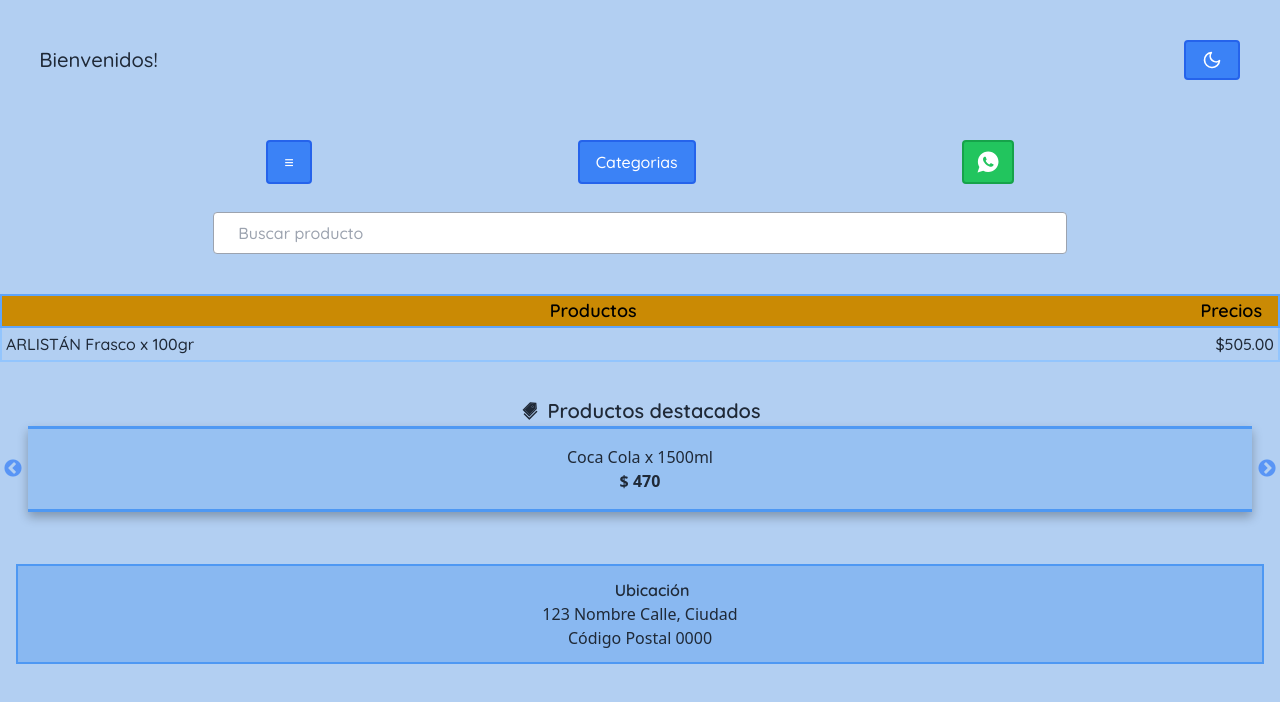
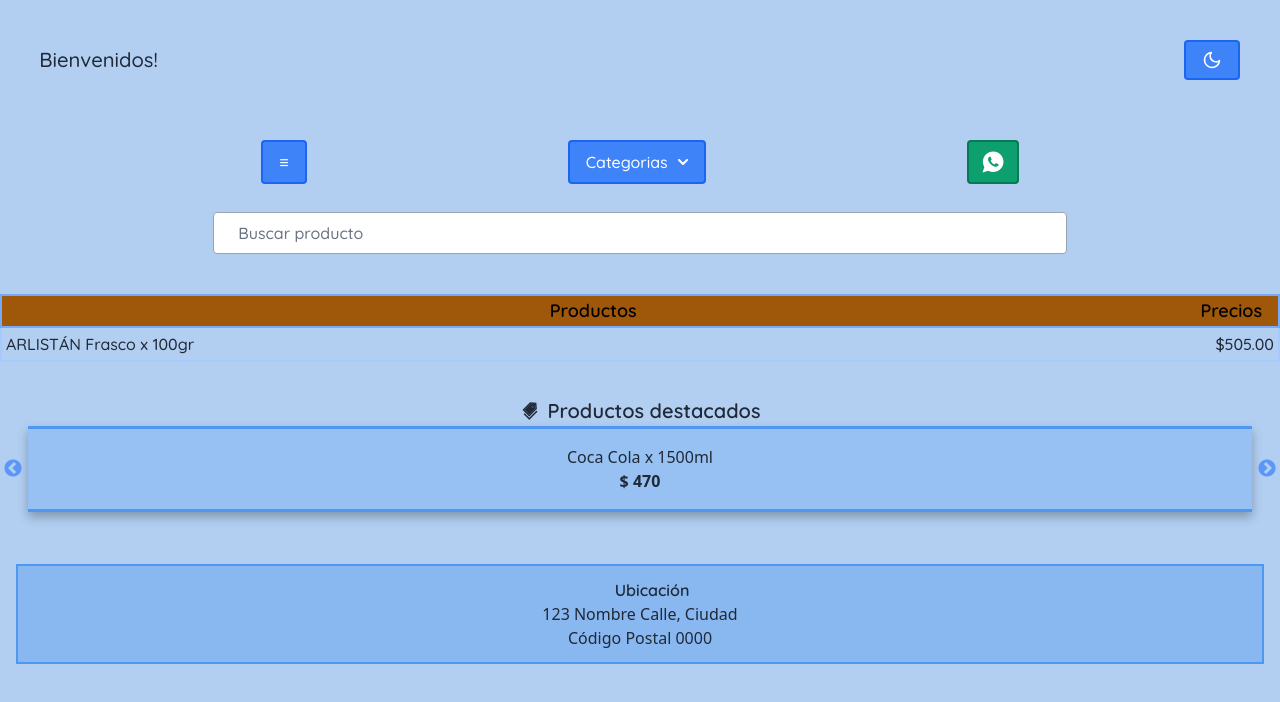
Before and after one commit to LucaCarena97/Web-React, a React (Vite) app: page /alimentos/cafe in a window 1280 px wide. Shown: the top 702 px of the page. Built offline with nearby package versions, Linux system fonts and the light colour scheme; some icons are missing.

Commit message:
estilos botones

```diff
--- a/index.html
+++ b/index.html
@@ -35,6 +35,7 @@
 
   <body>
     <div id="root"></div>
+    <script src="/node_modules/flowbite/dist/flowbite.min.js"></script>
     <script type="module" src="/src/main.jsx"></script>
   </body>
 </html>
--- a/package.json
+++ b/package.json
@@ -10,8 +10,11 @@
     "preview": "vite preview"
   },
   "dependencies": {
+    "@headlessui/react": "^1.7.15",
+    "@heroicons/react": "^2.0.18",
     "@react-icons/all-files": "^4.1.0",
     "animate.css": "^4.1.1",
+    "flowbite": "^1.7.0",
     "react": "^18.2.0",
     "react-dom": "^18.2.0",
     "react-icons": "^4.10.1",
@@ -30,7 +33,7 @@
     "eslint-plugin-react-hooks": "^4.6.0",
     "eslint-plugin-react-refresh": "^0.4.1",
     "postcss": "^8.4.25",
-    "tailwindcss": "^3.3.2",
+    "tailwindcss": "^3.3.3",
     "vite": "^4.4.0"
   }
 }
--- a/src/App.jsx
+++ b/src/App.jsx
@@ -48,6 +48,7 @@ import { Bolsas } from "./components/varios/Bolsas";
 import "slick-carousel/slick/slick.css";
 import "slick-carousel/slick/slick-theme.css";
 import "animate.css";
+import "tailwindcss/tailwind.css";
 
 function App() {
   return (
--- a/src/components/botones/CategoriasA.jsx
+++ b/src/components/botones/CategoriasA.jsx
@@ -1,23 +1,43 @@
 import { useState } from "react";
 import { Link } from "react-router-dom";
+import "tailwindcss/tailwind.css";
 
 export function CategoriasA() {
-  const [mostrarDesplegable, setMostrarDesplegable] = useState(false);
+  const [desplegable, setDesplegable] = useState(false);
 
-  const toggleDesplegable = () => {
-    setMostrarDesplegable(!mostrarDesplegable);
+  const handleButtonClick = () => {
+    setDesplegable(!desplegable);
   };
 
   return (
-    <div className="relative inline-block">
+    <section className="relative inline-block">
       <button
-        className="bg-blue-500 border-blue-600 border-2 text-white py-2 px-4 rounded hover:bg-blue-600 mt-5"
-        onClick={toggleDesplegable}
+        data-dropdown-toggle="dropdownDivider"
+        className="bg-blue-500 border-blue-600 border-2 text-white py-2 px-4 rounded hover:bg-blue-600 mt-5 flex items-center"
+        type="button"
+        onClick={handleButtonClick}
       >
-        Categorias
+        Categorias{" "}
+        <svg
+          className="w-2.5 h-2.5 ml-2.5"
+          aria-hidden="true"
+          xmlns="http://www.w3.org/2000/svg"
+          fill="none"
+          viewBox="0 0 10 6"
+        >
+          <path
+            stroke="currentColor"
+            strokeLinecap="round"
+            strokeLinejoin="round"
+            strokeWidth="2"
+            d="m1 1 4 4 4-4"
+          />
+        </svg>
       </button>
-      {mostrarDesplegable && (
-        <div className="absolute bg-blue-200  border border-gray-300 rounded p-2 w-30 boton-color z-20">
+
+      {desplegable && (
+        <div className="absolute bg-blue-200 mt-1 border border-gray-300 rounded p-2 w-30 boton-color z-20">
+          <div>
             <Link
               className="block py-2 px-2 hover:bg-blue-300 rounded"
               to={"/alimentos/aceite"}
@@ -123,7 +143,8 @@ export function CategoriasA() {
               Yerba
             </Link>
           </div>
+        </div>
       )}
-    </div>
+    </section>
   );
 }
--- a/src/components/botones/Menu.jsx
+++ b/src/components/botones/Menu.jsx
@@ -1,42 +1,33 @@
-import { useState, useEffect } from "react";
+import { useState } from "react";
 import { Link } from "react-router-dom";
 
 export function Menu() {
-  const [mostrarDesplegable, setMostrarDesplegable] = useState(false);
+  const [desplegable, setDesplegable] = useState(false);
 
-  useEffect(() => {
-    const cerrarDesplegable = () => {
-      setMostrarDesplegable(false);
-    };
-
-    // Agrega un event listener para cerrar el desplegable cuando se hace clic fuera de él
-    document.addEventListener("click", cerrarDesplegable);
-
-    return () => {
-      document.removeEventListener("click", cerrarDesplegable);
-    };
-  }, []);
-
-  const toggleDesplegable = (e) => {
-    e.stopPropagation();
-    setMostrarDesplegable(!mostrarDesplegable);
+  const handleButtonClick = () => {
+    setDesplegable(!desplegable);
   };
 
   return (
     <section className="relative font-quicksand">
       <button
         className={`bg-blue-500 border-blue-600 border-2 text-white px-4 py-2  rounded hover:bg-blue-600 mt-5 transition-colors duration-300 ease-in-out ${
-          mostrarDesplegable ? "bg-blue-600" : ""
+          desplegable ? "bg-blue-600" : ""
         }`}
-        onClick={toggleDesplegable}
+        onClick={handleButtonClick}
       >
         ≡
       </button>
-      {mostrarDesplegable && (
+      {desplegable && (
         <div className="absolute  bg-blue-200 border border-gray-300 rounded p-2  w-30 boton-color z-20">
-          <Link className="block py-1 px-2 hover:bg-blue-300 rounded" to={"/"}>
-            Inicio
-          </Link>
+          <div className="border-b-2 pb-1">
+            <Link
+              className="block py-1 px-2 hover:bg-blue-300 rounded"
+              to={"/"}
+            >
+              Inicio
+            </Link>
+          </div>
           <Link
             className="block py-2 px-2 hover:bg-blue-300 rounded"
             to={"/alimentos"}
--- a/src/json/alimentos/pulpa.json
+++ b/src/json/alimentos/pulpa.json
@@ -1,6 +1,10 @@
 [
     {
-        "producto": "Pulpa Frutilla-Durazno Lata x 900gr",
-        "precio": "480.00"
+        "producto": "STAPLER Frutilla Lata x 880gr",
+        "precio": "580.00"
+    },
+    {
+        "producto": "STAPLER Durazno Lata x 880gr",
+        "precio": "580.00"
     }
 ]
--- a/tailwind.config.js
+++ b/tailwind.config.js
@@ -1,6 +1,10 @@
 /** @type {import('tailwindcss').Config} */
 export default {
-  content: ["./index.html", "./src/**/*.{js,ts,jsx,tsx}"],
+  content: [
+    "./index.html",
+    "./src/**/*.{js,ts,jsx,tsx}",
+    "./node_modules/flowbite/**/*.js",
+  ],
   theme: {
     extend: {
       fontFamily: {
@@ -8,5 +12,5 @@ export default {
       },
     },
   },
-  plugins: [],
+  plugins: [require("flowbite/plugin")],
 };
```
Also changed, not shown: 1 other file (tests, documents, lock files or other folders). Lines whose indentation alone changed are shown as unchanged.
